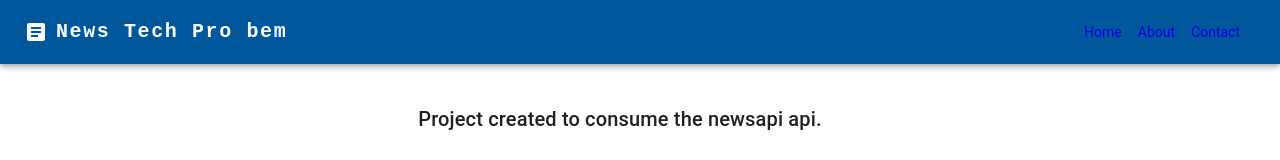
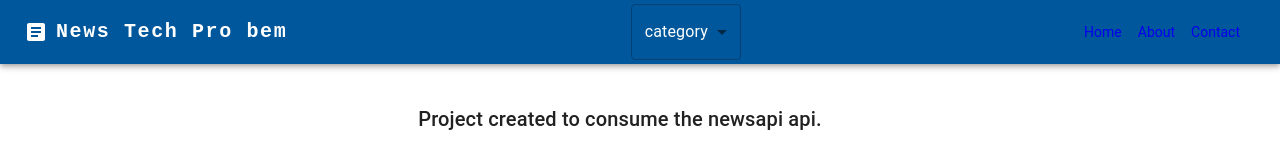
Before and after one commit to nadiellymedeiros/challenge-news-tech-probem, a Next.js app: page /about in a window 1280 px wide. Shown: the top 160 px of the page. Built offline with nearby package versions, Linux system fonts and the light colour scheme.

Commit message:
building categories

```diff
--- a/package.json
+++ b/package.json
@@ -12,6 +12,7 @@
     "@emotion/react": "^11.11.1",
     "@emotion/styled": "^11.11.0",
     "@mui/icons-material": "^5.11.16",
+    "@mui/joy": "^5.0.0-alpha.84",
     "@mui/material": "^5.13.5",
     "@types/node": "20.3.0",
     "@types/react": "18.2.12",
--- /dev/null
+++ b/src/components/Category.tsx
@@ -0,0 +1,59 @@
+import * as React from "react";
+import InputLabel from "@mui/material/InputLabel";
+import MenuItem from "@mui/material/MenuItem";
+import FormControl from "@mui/material/FormControl";
+import Select, { SelectChangeEvent } from "@mui/material/Select";
+import Button from "@mui/material/Button";
+import Link from "next/link";
+
+export default function ControlledOpenSelect() {
+  const [category, setCategory] = React.useState<string | number>("");
+  const [open, setOpen] = React.useState(false);
+
+  const handleChange = (event: SelectChangeEvent<typeof category>) => {
+    setCategory(event.target.value);
+  };
+
+  const handleClose = () => {
+    setOpen(false);
+  };
+
+  const handleOpen = () => {
+    setOpen(true);
+  };
+
+  return (
+    <div>
+      <FormControl sx={{ minWidth: 110 }}>
+        <InputLabel
+          sx={{ color: "inherit" }}
+          id="demo-controlled-open-select-label"
+        >
+          category
+        </InputLabel>
+        <Select
+          labelId="demo-controlled-open-select-label"
+          id="demo-controlled-open-select"
+          open={open}
+          onClose={handleClose}
+          onOpen={handleOpen}
+          value={category}
+          label="Category"
+          onChange={handleChange}
+        >
+          <MenuItem value={"Tech"}>
+            <Link href={"/categoryTech"}>Tech</Link>
+          </MenuItem>
+
+          <MenuItem value={"Business"}>
+            <Link href={"/categoryBusinnes"}>Business</Link>
+          </MenuItem>
+
+          <MenuItem value={"Wall Street"}>
+            <Link href={"/categoryWallStreet"}>Wall Street</Link>
+          </MenuItem>
+        </Select>
+      </FormControl>
+    </div>
+  );
+}
--- a/src/components/Navbar.tsx
+++ b/src/components/Navbar.tsx
@@ -1,6 +1,9 @@
 "use client";
 
 import * as React from "react";
+
+import Category from "./Category";
+
 import AppBar from "@mui/material/AppBar";
 import Box from "@mui/material/Box";
 import CssBaseline from "@mui/material/CssBaseline";
@@ -14,9 +17,7 @@ import ListItemText from "@mui/material/ListItemText";
 import MenuIcon from "@mui/icons-material/Menu";
 import Toolbar from "@mui/material/Toolbar";
 import Typography from "@mui/material/Typography";
-import Button from "@mui/material/Button";
 import Article from "@mui/icons-material/Article";
-import Link from "next/link";
 
 interface Props {
   window?: () => Window;
@@ -48,6 +49,8 @@ export default function DrawerAppBar(props: Props) {
             </ListItemButton>
           </ListItem>
         ))}
+
+        <Category />
       </List>
     </Box>
   );
@@ -94,13 +97,20 @@ export default function DrawerAppBar(props: Props) {
             News Tech Pro bem
           </Typography>
 
-          {/* <Box sx={{ display: { xs: "none", sm: "block" } }}>
-            {navItems.map((item) => (
-              <Button key={item} sx={{ color: "#fff" }}>
-                {item}
-              </Button>
-            ))}
-          </Box> */}
+          <Box
+            sx={{
+              flexGrow: 1,
+              mr: 2,
+              display: { xs: "none", md: "flex" },
+              fontFamily: "monospace",
+              fontWeight: 700,
+              letterSpacing: ".1rem",
+              color: "inherit",
+              textDecoration: "none",
+            }}
+          >
+            <Category />
+          </Box>
 
           <Box
             sx={{
@@ -128,7 +138,7 @@ export default function DrawerAppBar(props: Props) {
               variant="h5"
               noWrap
               component="a"
-              href="/about"
+              href="/About"
               sx={{
                 textDecoration: "none",
                 mr: 2,
@@ -142,7 +152,7 @@ export default function DrawerAppBar(props: Props) {
               variant="h5"
               noWrap
               component="a"
-              href="/contact"
+              href="/Contact"
               sx={{
                 textDecoration: "none",
                 mr: 2,
```
Also changed, not shown: src/pages/categoryBusinnes.tsx (added, +9 -0 lines), src/pages/categoryTech.tsx (added, +9 -0 lines), src/pages/categoryWallStreet.tsx (added, +9 -0 lines), src/types/news-api.ts (+6 -6 lines), 1 other file (tests, documents, lock files or other folders).
